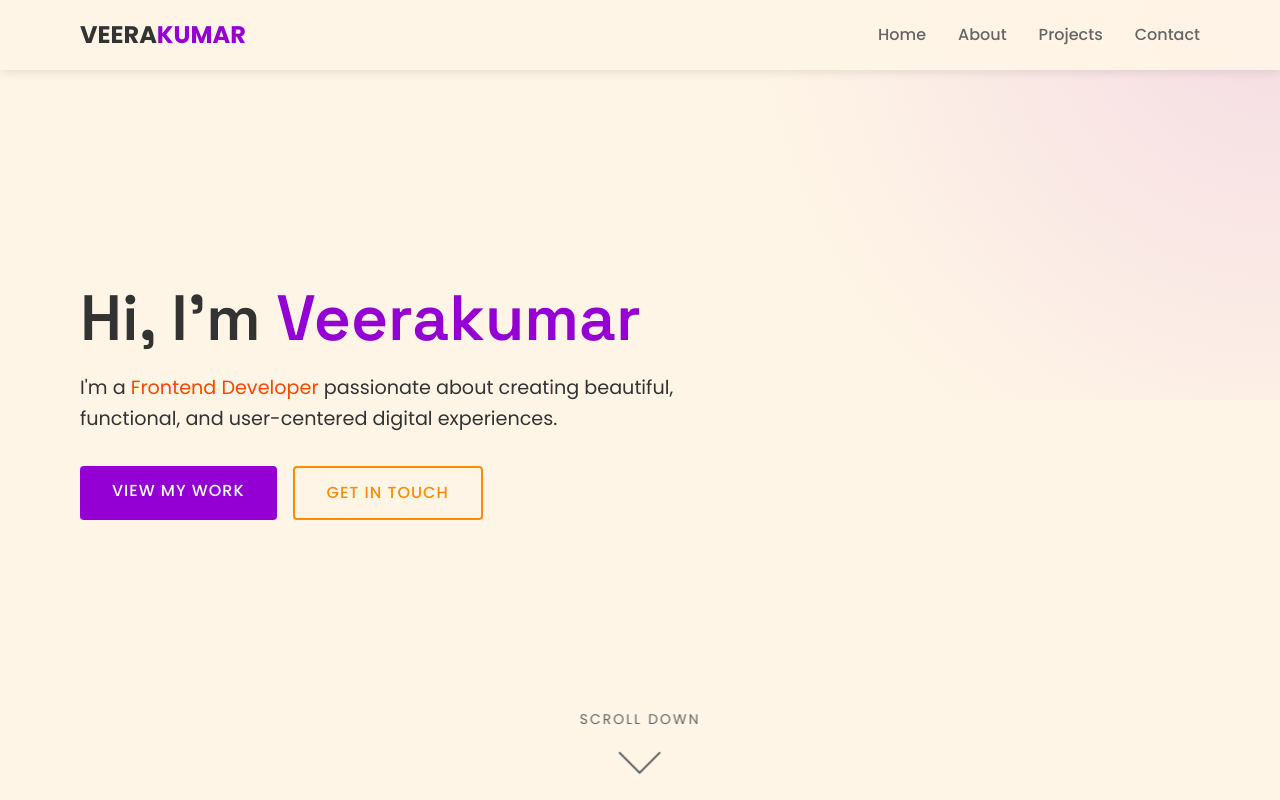
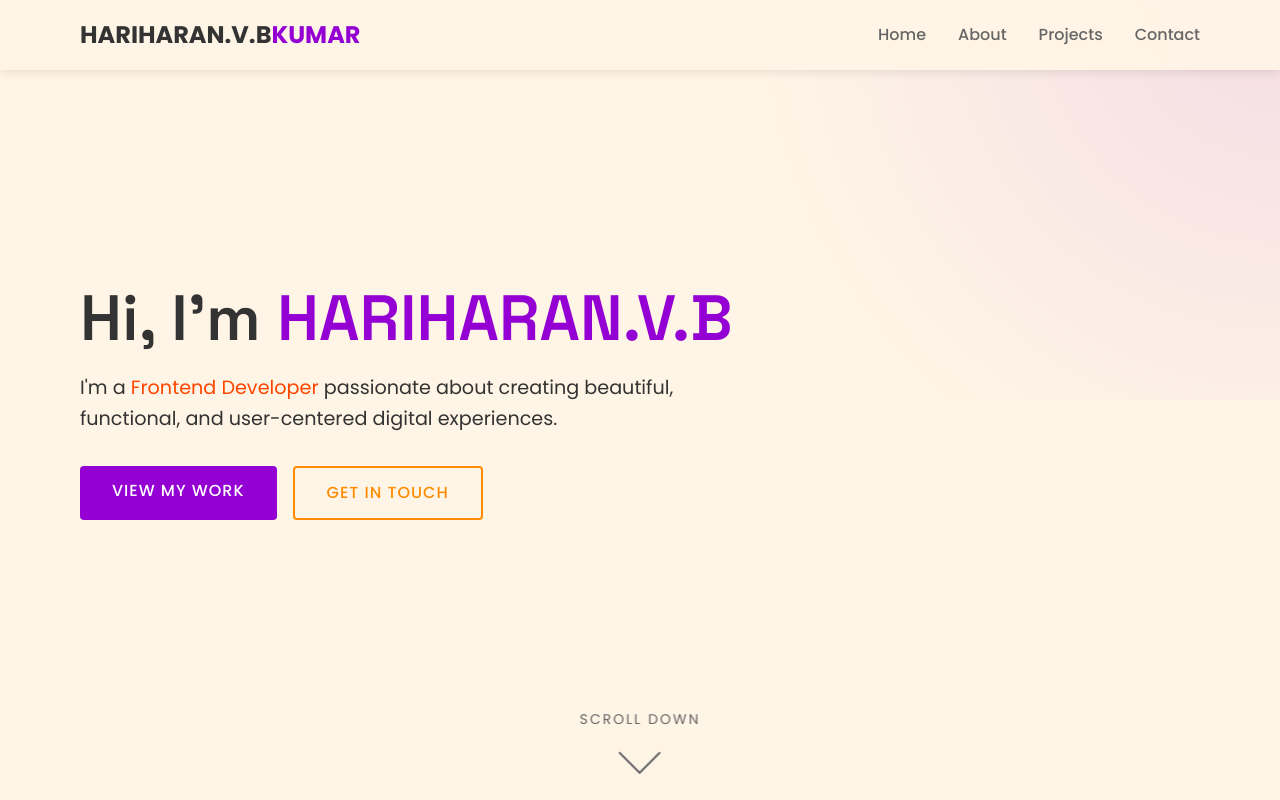
Before and after one commit to hariharandrashana/SNS, a plain HTML site: page index.html in a window 1280 px wide. Shown: the top 800 px of the page. Drawn offline with Linux system fonts and the light colour scheme.

Commit message:
Update header and hero section with new name

```diff
--- a/index.html
+++ b/index.html
@@ -788,7 +788,7 @@
     <!-- Header & Navigation -->
     <header id="header">
         <div class="container nav-container">
-            <a href="#home" class="logo">VEERA<span>KUMAR</span></a>
+            <a href="#home" class="logo">HARIHARAN.V.B<span>KUMAR</span></a>
             <button class="mobile-toggle" aria-label="Toggle menu">☰</button>
             <ul class="nav-links">
                 <li><a href="#home">Home</a></li>
@@ -802,7 +802,7 @@
     <!-- Hero Section -->
     <section id="home" class="hero">
         <div class="container hero-content">
-            <h1>Hi, I'm <span class="highlight">Veerakumar</span></h1>
+            <h1>Hi, I'm <span class="highlight">HARIHARAN.V.B</span></h1>
             <p>I'm a <span class="accent">Frontend Developer</span> passionate about creating beautiful, functional, and user-centered digital experiences.</p>
             <div class="hero-buttons">
                 <a href="#projects" class="btn">View My Work</a>
```
